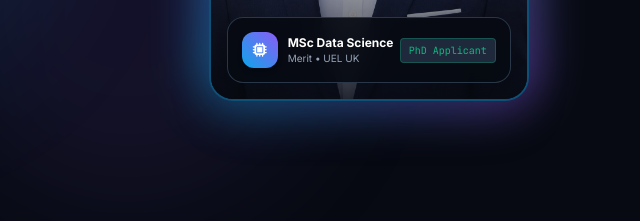
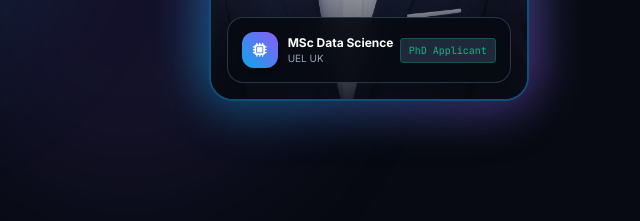
Before and after one commit to azkhan980/azkhan980.github.io, a plain HTML site: page index.html in a window 1280 px wide. Shown: the part 555-776 px from the top of the page, 640-1280 px from the left. Drawn offline with nearby package versions, Linux system fonts and the light colour scheme.

Commit message:
Update index.html

```diff
--- a/index.html
+++ b/index.html
@@ -188,7 +188,7 @@
                                         </div>
                                         <div>
                                             <p class="text-xs font-bold text-white">MSc Data Science</p>
-                                            <p class="text-[10px] text-slate-400">Merit • UEL UK</p>
+                                            <p class="text-[10px] text-slate-400">UEL UK</p>
                                         </div>
                                     </div>
                                     <span class="text-[10px] font-mono px-2 py-1 rounded bg-slate-800 text-emeraldAccent border border-emeraldAccent/30">PhD Applicant</span>
```
